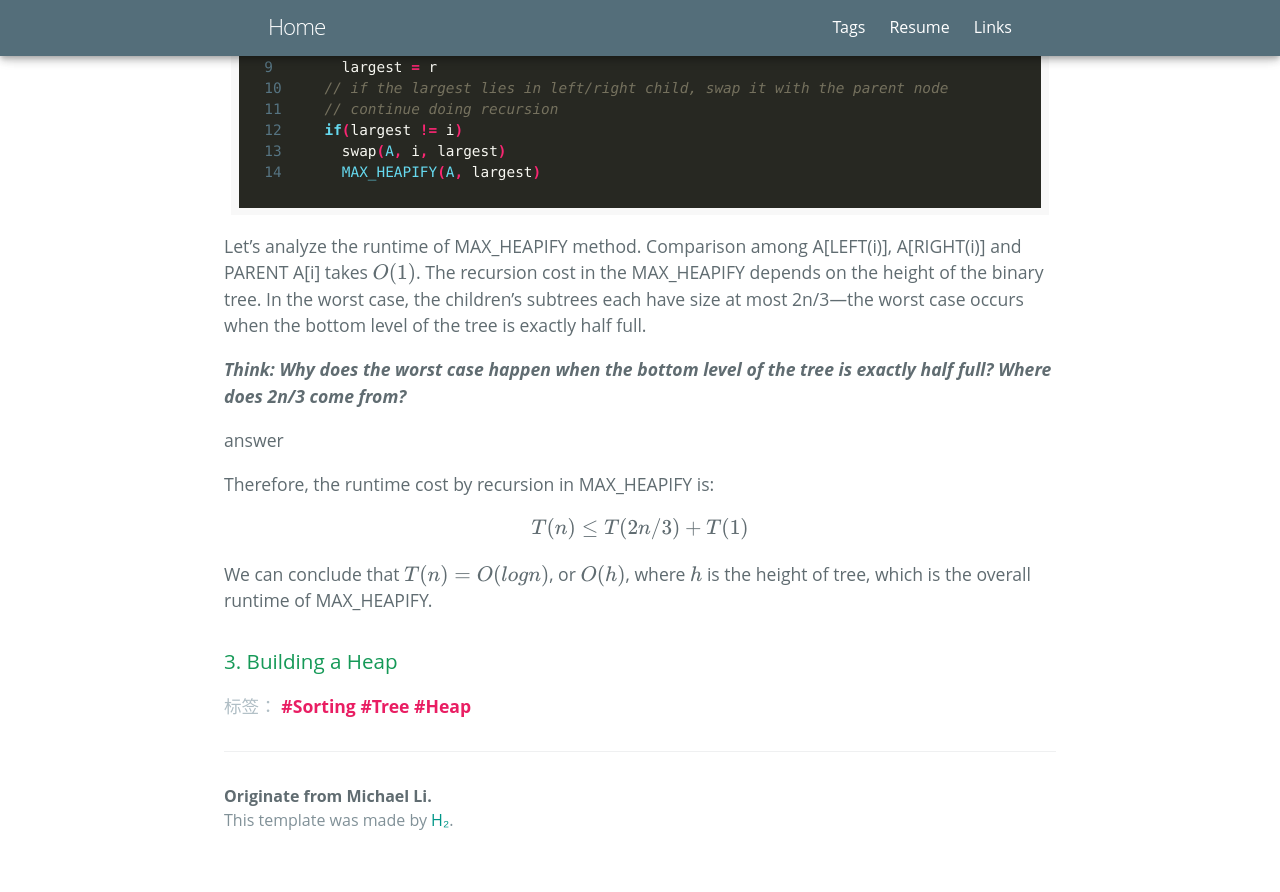
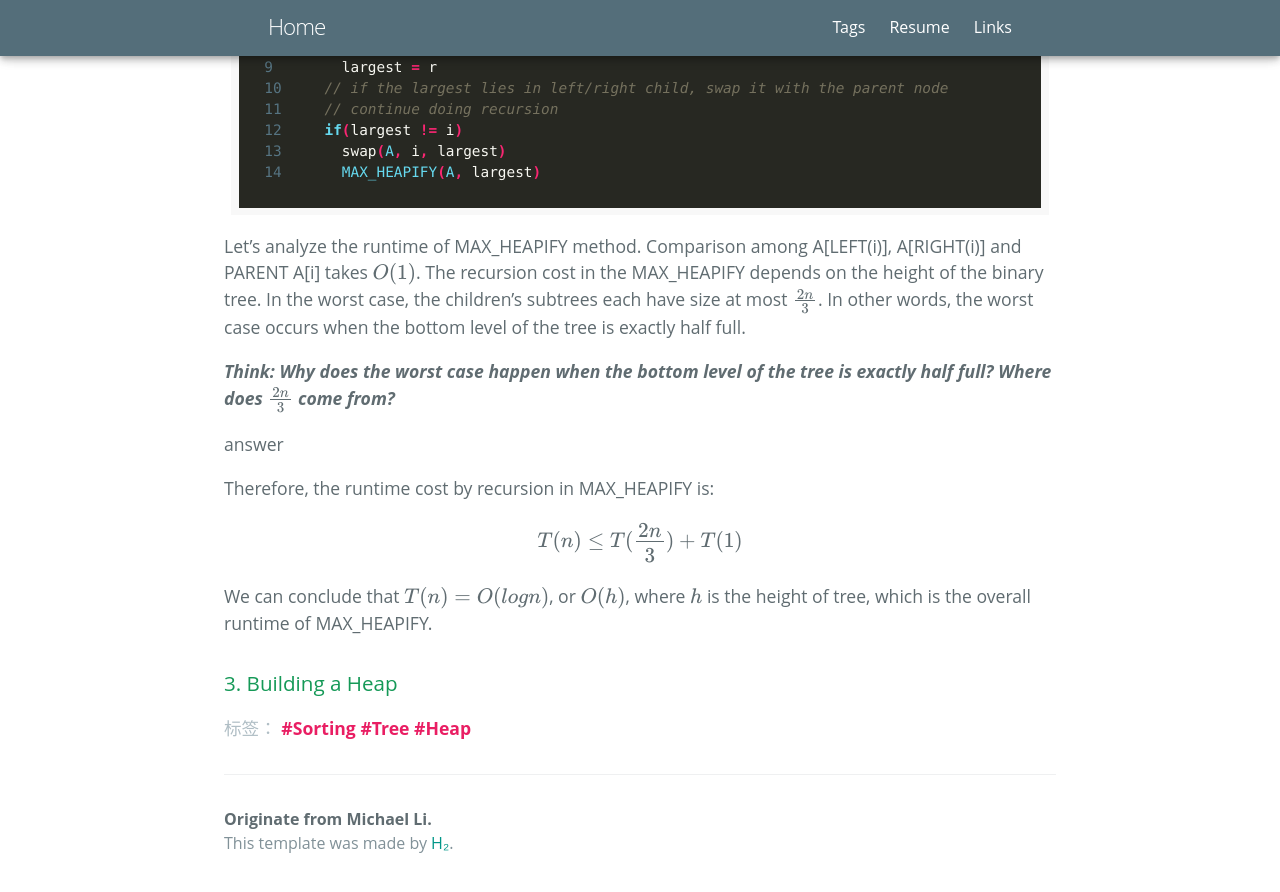
Before and after one commit to zl323/zl323.github.io, a Jekyll site: the page built from _posts/2020-05-16-Heap-Sort.md, in a window 1280 px wide and 900 px high, scrolled down 2109 px. Shown: the top 892 px of the window. Built offline with Jekyll 4.4.1, drawn with Linux system fonts in a browser that asks for light colours; some web fonts are replaced; formulas are drawn with MathJax 3.

Commit message:
edit heap sort

```diff
--- a/_posts/2020-05-16-Heap-Sort.md
+++ b/_posts/2020-05-16-Heap-Sort.md
@@ -60,9 +60,9 @@ MAX_HEAPIFY(A, i):
     MAX_HEAPIFY(A, largest)
 {% endhighlight %}
 
-Let's analyze the runtime of MAX_HEAPIFY method. Comparison among A[LEFT(i)], A[RIGHT(i)] and PARENT A[i] takes $O(1)$. The recursion cost in the MAX_HEAPIFY depends on the height of the binary tree. In the worst case, the children’s subtrees each have size at most 2n/3—the worst case occurs when the bottom level of the tree is exactly half full.
+Let's analyze the runtime of MAX_HEAPIFY method. Comparison among A[LEFT(i)], A[RIGHT(i)] and PARENT A[i] takes $O(1)$. The recursion cost in the MAX_HEAPIFY depends on the height of the binary tree. In the worst case, the children’s subtrees each have size at most $\frac{2n}{3}$. In other words, the worst case occurs when the bottom level of the tree is exactly half full.
 
-***Think: Why does the worst case happen when the bottom level of the tree is exactly half full? Where does 2n/3 come from?***
+***Think: Why does the worst case happen when the bottom level of the tree is exactly half full? Where does $\frac{2n}{3}$ come from?***
 <details>
 <summary>answer</summary>
 <figure>
@@ -74,7 +74,7 @@ As we can see from the figure above, when the bottom level of the tree is exactl
 
 Therefore, the runtime cost by recursion in MAX_HEAPIFY is:
 \\[
-T(n) \leq T(2n/3) + T(1)
+T(n) \leq T(\frac{2n}{3}) + T(1)
 \\]
 We can conclude that $T(n) = O(logn)$, or $O(h)$, where $h$ is the height of tree, which is the overall runtime of MAX_HEAPIFY.
 
```
